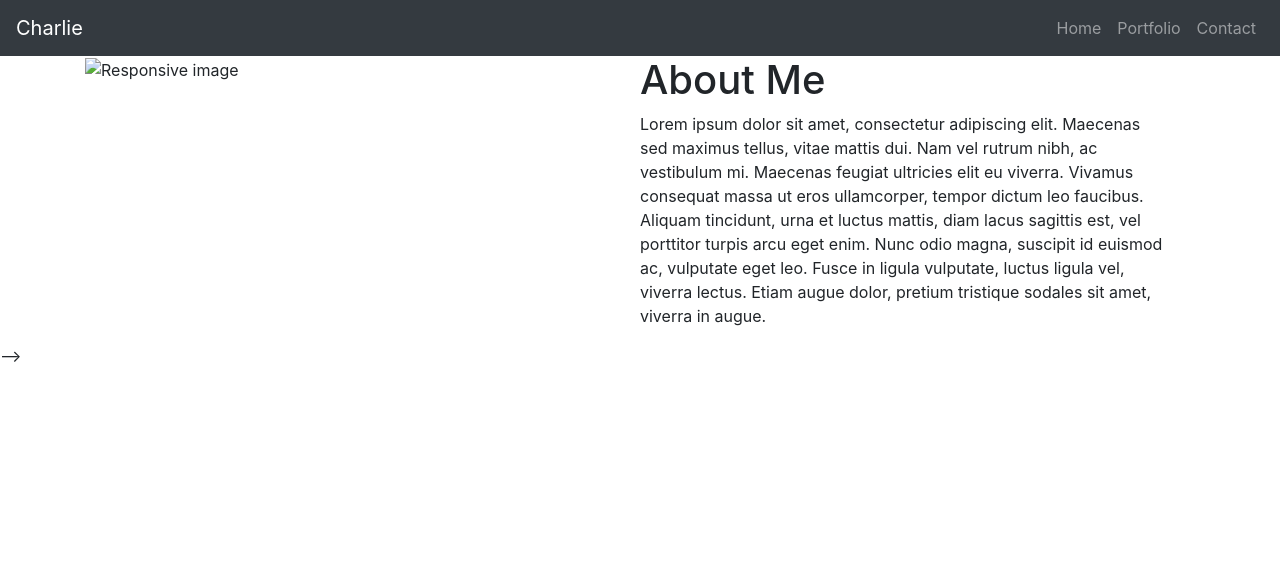
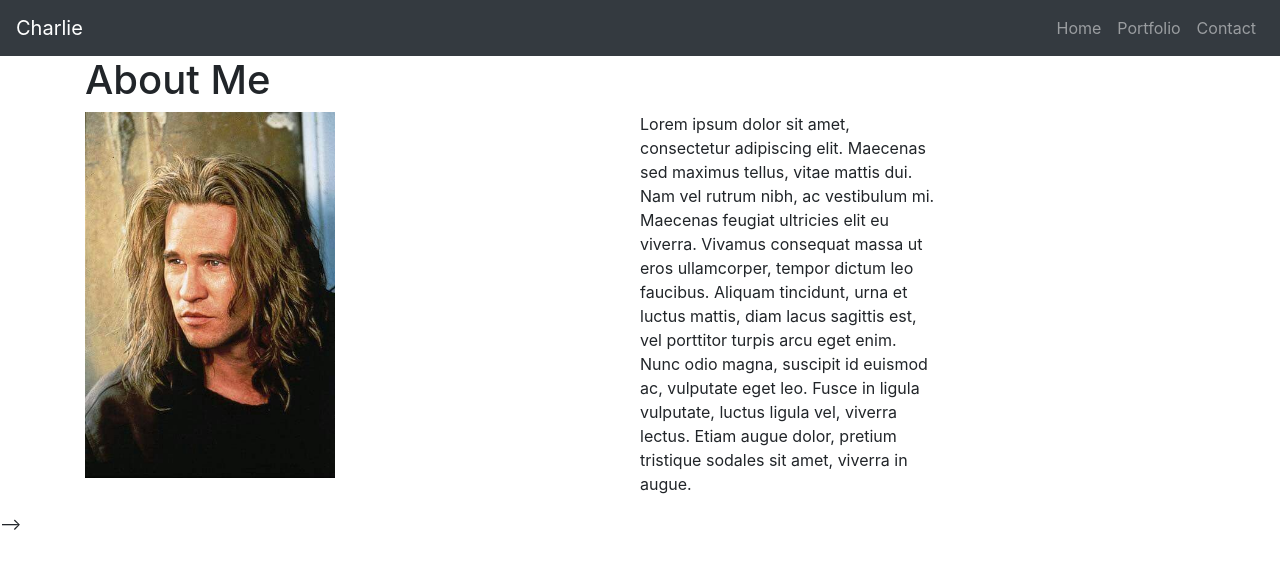
Before and after one commit to cbrittingham14/homework2, a plain HTML site: page index.html in a window 1280 px wide. Drawn offline with nearby package versions, Linux system fonts and the light colour scheme.

Commit message:
added maximum widths to images and text on home page

```diff
--- a/index.html
+++ b/index.html
@@ -30,14 +30,17 @@
 
     <div class="container-sm">
         <div class="row">
+            <div class="col-auto text-center">
+                <h1 class="text-center">About Me</h1>
+            </div>
+        </div>
+        <div class="row">
             <div class="col-sm">
-                <img src="me.jpg" class="img-fluid justify-left" alt="Responsive image">
+                <img style ="max-width: 250px; margin-right: 0px;"src="assets/images/me.jpg" class="img-fluid justify-left" alt="Responsive image">
             </div>
             <!-- place holder column -->
-            <div class="col-sm">
-
-                <h1>About Me</h1>
-                <p>
+            <div class="col-sm" style="margin-left: 0px;">
+                <p style="max-width: 300px;">
                     Lorem ipsum dolor sit amet, consectetur adipiscing elit. Maecenas sed maximus tellus, vitae mattis dui.
                     Nam vel rutrum nibh, ac vestibulum mi. Maecenas feugiat ultricies elit eu viverra. Vivamus consequat
                     massa ut eros ullamcorper, tempor dictum leo faucibus. Aliquam tincidunt, urna et luctus mattis, diam
@@ -48,21 +51,6 @@
             </div>
             <div class="col-lg-auto"></div>
         </div>
-
-        <!-- <div class="row">
-            <div class="col-sm">
-
-
-                <p>
-                    Lorem ipsum dolor sit amet, consectetur adipiscing elit. Maecenas sed maximus tellus, vitae mattis dui.
-                    Nam vel rutrum nibh, ac vestibulum mi. Maecenas feugiat ultricies elit eu viverra. Vivamus consequat
-                    massa ut eros ullamcorper, tempor dictum leo faucibus. Aliquam tincidunt, urna et luctus mattis, diam
-                    lacus sagittis est, vel porttitor turpis arcu eget enim. Nunc odio magna, suscipit id euismod ac, vulputate
-                    eget leo. Fusce in ligula vulputate, luctus ligula vel, viverra lectus. Etiam augue dolor, pretium tristique
-                    sodales sit amet, viverra in augue.
-                </p>
-
-            </div>
             <!-- place holder column -->
             <div class="col-lg-auto"></div>
         </div> -->
```
Also changed, not shown: portfolio.html (+11 -6 lines).
